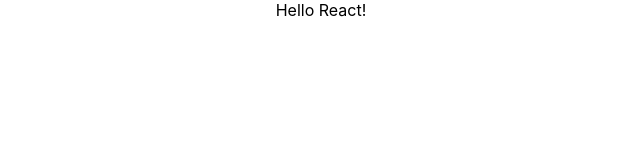
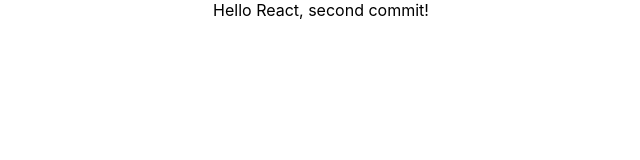
Before and after one commit to kesvesna/GB_react, a React (Create React App) app: page / in a window 1280 px wide. Shown: the top 160 px of the page, without its empty margins (319-959 px from the left). Built offline with nearby package versions, Linux system fonts and the light colour scheme.

Commit message:
Commit 2

```diff
--- a/src/App.js
+++ b/src/App.js
@@ -3,7 +3,7 @@
 export function App() {
   return (
     <div className="App">
-       Hello React!
+       Hello React, second commit!
     </div>
   );
 }
```
